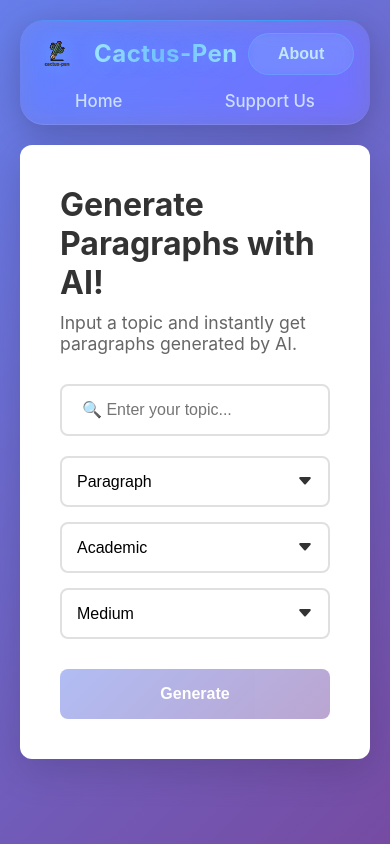
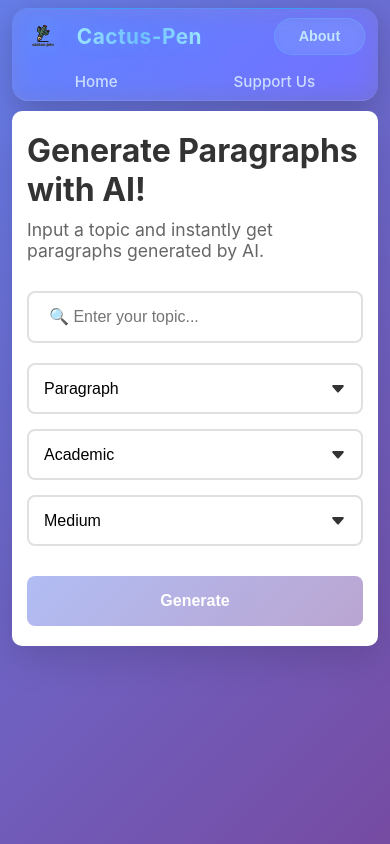
Before and after one commit to noman-hossen/cactus-pen, a Vue app in the folder frontend/: page / in a window 390 px wide. Built offline with nearby package versions, Linux system fonts and the light colour scheme.

Commit message:
navbar fixed!

```diff
--- a/frontend/src/App.vue
+++ b/frontend/src/App.vue
@@ -1,7 +1,8 @@
 <template>
+  <div class="app">
     <AppHeader />
+
     <div class="app-container">
-
       <div class="generator-wireframe">
         <GeneratorHeader />
 
@@ -13,6 +14,7 @@
 
         <GeneratorOutput />
         <LoadingState />
+      </div>
     </div>
   </div>
 </template>
@@ -36,6 +38,12 @@ import LoadingState from './components/LoadingState.vue'
   box-sizing: border-box;
 }
 
+html, body {
+  height: 100%;
+  width: 100%;
+  overflow-x: hidden; /* Prevent horizontal scrolling */
+}
+
 body {
   font-family: -apple-system, BlinkMacSystemFont, 'Segoe UI', Roboto, Oxygen, Ubuntu, sans-serif;
   background: linear-gradient(135deg, #667eea 0%, #764ba2 100%);
@@ -43,8 +51,18 @@ body {
   padding: 20px;
 }
 
+/* App wrapper */
+.app {
+  min-height: 100vh;
+  display: flex;
+  flex-direction: column;
+}
+
 .app-container {
   padding: 20px 0;
+  flex: 1;
+  display: flex;
+  flex-direction: column;
 }
 
 .generator-wireframe {
@@ -54,6 +72,48 @@ body {
   box-shadow: 0 10px 40px rgba(0, 0, 0, 0.15);
   position: relative;
   min-height: 400px;
+  width: 100%;
+  max-width: 1200px;
+  margin: 0 auto; /* Center on large screens */
+  animation: fadeIn 0.5s ease-out;
+}
+
+/* Mobile responsiveness */
+@media (max-width: 768px) {
+  body {
+    padding: 10px 15px; /* Reduce padding on mobile */
+  }
+
+  .app-container {
+    padding: 10px 0;
+  }
+
+  .generator-wireframe {
+    padding: 25px 20px; /* Reduce padding on mobile */
+    min-height: 300px; /* Reduce minimum height on mobile */
+    border-radius: 10px; /* Slightly smaller radius */
+  }
+}
+
+@media (max-width: 480px) {
+  body {
+    padding: 8px 12px; /* Even smaller padding on very small screens */
+  }
+
+  .generator-wireframe {
+    padding: 20px 15px; /* Even smaller padding */
+    min-height: 250px;
+  }
+}
+
+/* Ensure all child components have proper mobile styling */
+@media (max-width: 768px) {
+  /* You can add global mobile styles for child components here */
+  :deep(.component-class) {
+    /* Example: Force full width on mobile for child components */
+    width: 100% !important;
+    max-width: 100% !important;
+  }
 }
 
 @keyframes fadeIn {
--- a/frontend/src/components/AppHeader.vue
+++ b/frontend/src/components/AppHeader.vue
@@ -1,7 +1,6 @@
 <template>
   <nav class="navbar">
     <div class="logo-container">
-      <!-- If your SVG is an image, keep as is. If it's inline SVG, update accordingly -->
       <img src="../assets/cactus-pen-logo.svg" alt="Cactus Pen Logo" class="logo-svg">
       <span class="app-title">Cactus-Pen</span>
     </div>
@@ -66,7 +65,6 @@ export default {
 .logo-container {
   display: flex;
   align-items: center;
-  justify-content: space-between ;
   gap: 1rem;
 }
 
@@ -99,7 +97,6 @@ export default {
 .nav-links {
   display: flex;
   list-style: none;
-  justify-content: ;
   gap: 2rem;
   margin: 0 2rem;
   padding: 0;
@@ -110,7 +107,7 @@ export default {
   text-decoration: none;
   font-weight: 500;
   font-size: 1.05rem;
-  padding:  0;
+  padding: 0.5rem 0;
   position: relative;
   transition: all 0.3s ease;
 }
@@ -196,4 +193,34 @@ export default {
     font-size: 1.5rem;
   }
 }
+
+@media (max-width: 480px) {
+  .navbar {
+    padding: 0.6rem 0.8rem;
+    border-radius: 1rem;
+  }
+
+  .nav-links {
+    gap: 1rem;
+  }
+
+  .nav-link {
+    font-size: 0.95rem;
+    padding: 0.3rem 0;
+  }
+
+  .app-title {
+    font-size: 1.3rem;
+  }
+
+  .logo-svg {
+    width: 36px;
+    height: 36px;
+  }
+
+  .cta-button {
+    padding: 0.6rem 1.5rem;
+    font-size: 0.9rem;
+  }
+}
 </style>
```
Lines whose indentation alone changed are shown as unchanged.
